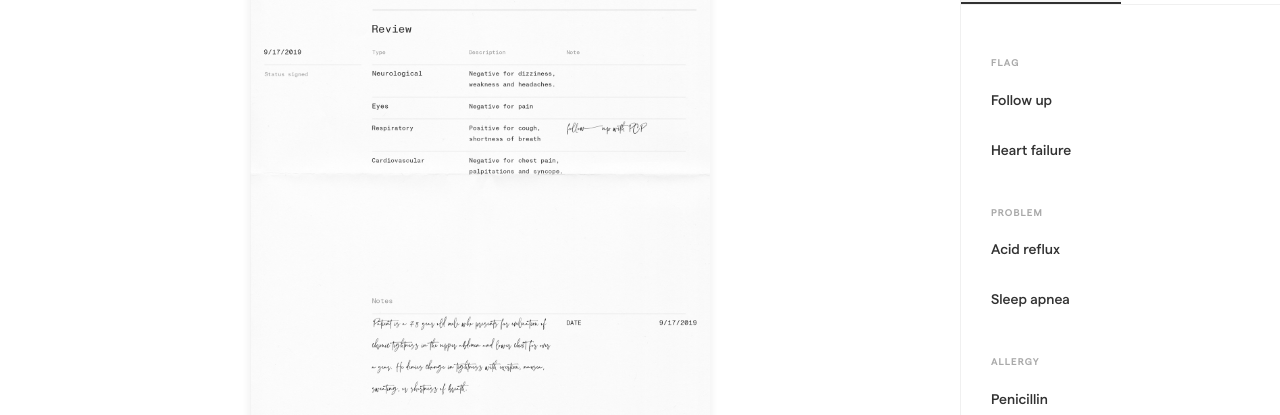
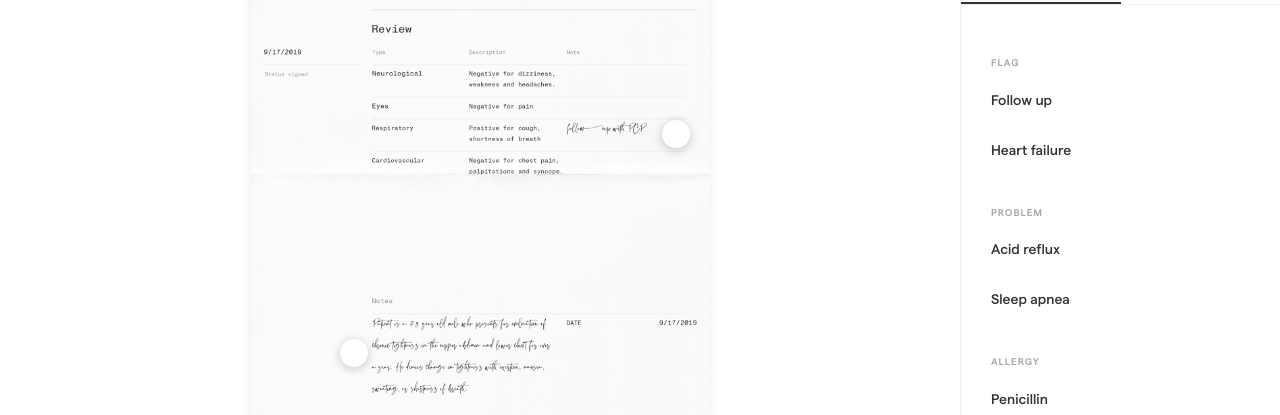
Before and after one commit to surbina/doc-explorer, a Next.js app: page / in a window 1280 px wide. Shown: the part 204-619 px from the top of the page. Built offline with nearby package versions, Linux system fonts and the light colour scheme; no server answers.

Commit message:
feat(app): add dots

```diff
--- a/src/DocumentReader/DocumentReader.tsx
+++ b/src/DocumentReader/DocumentReader.tsx
@@ -8,12 +8,27 @@ interface DocumentReaderProps {
   document: Document;
 }
 
-function DocumentReader({ document }: DocumentReaderProps) {
+function DocumentReader({
+  document: { pages, features },
+}: DocumentReaderProps) {
   return (
     <DocumentReaderWrapper>
-      {document.pages.map((page) => (
-        <Page key={page.id} page={page} />
-      ))}
+      {pages.map((page) => {
+        const featureIds = [
+          ...(page.medications || []),
+          ...(page.allergies || []),
+          ...(page.problems || []),
+          ...(page.flags || []),
+        ];
+
+        return (
+          <Page
+            key={page.id}
+            pageAssetUrl={page.pageAssetUrl}
+            features={featureIds.map((id) => features[id])}
+          />
+        );
+      })}
     </DocumentReaderWrapper>
   );
 }
--- /dev/null
+++ b/src/DocumentReader/FeatureIndicator.tsx
@@ -0,0 +1,33 @@
+import * as React from 'react';
+import { useDocumentState } from 'src/DocumentState';
+
+import { Dot } from './styled';
+
+interface FeatureIndicatorProps {
+  id: string;
+  top: number;
+  left: number;
+}
+
+function FeatureIndicator({ id, top, left }: FeatureIndicatorProps) {
+  const { selectedFeature, hoveredFeature } = useDocumentState();
+  const dotRef = React.useRef<HTMLInputElement>(null);
+
+  React.useEffect(() => {
+    if (id === selectedFeature) {
+      dotRef.current.scrollIntoView({ behavior: 'smooth' });
+    }
+  }, [id, selectedFeature, dotRef]);
+
+  return (
+    <Dot
+      top={top}
+      left={left}
+      isSelected={id === selectedFeature}
+      isHovered={id === hoveredFeature}
+      ref={dotRef}
+    />
+  );
+}
+
+export default FeatureIndicator;
--- a/src/DocumentReader/Page.tsx
+++ b/src/DocumentReader/Page.tsx
@@ -1,16 +1,26 @@
 import * as React from 'react';
-import { Page as PageType } from 'src/types';
+import { Feature } from 'src/types';
 
+import FeatureIndicator from './FeatureIndicator';
 import { PageWrapper, Image } from './styled';
 
 interface PageProps {
-  page: PageType;
+  pageAssetUrl: string;
+  features: Array<Feature>;
 }
 
-function Page({ page }: PageProps) {
+function Page({ pageAssetUrl, features }: PageProps) {
   return (
     <PageWrapper>
-      <Image src={page.pageAssetUrl} alt="" />
+      <Image src={pageAssetUrl} alt="" />
+      {features.map((feature) => (
+        <FeatureIndicator
+          key={feature.id}
+          id={feature.id}
+          top={feature.meta.top}
+          left={feature.meta.left}
+        />
+      ))}
     </PageWrapper>
   );
 }
--- a/src/DocumentReader/styled.ts
+++ b/src/DocumentReader/styled.ts
@@ -19,3 +19,52 @@ export const PageWrapper = styled.div`
 export const Image = styled.img`
   max-width: 100%;
 `;
+
+export const Dot = styled.span`
+  top: ${(props) => props.top}%;
+  left: ${(props) => props.left}%;
+
+  @keyframes pulse {
+    0% {
+      -moz-box-shadow: 0 0 0 0 rgba(16, 104, 212, 0.4);
+      box-shadow: 0 0 0 0 rgba(16, 104, 212, 0.4);
+    }
+    70% {
+      -moz-box-shadow: 0 0 0 10px rgba(16, 104, 212, 0);
+      box-shadow: 0 0 0 10px rgba(16, 104, 212, 0);
+    }
+    100% {
+      -moz-box-shadow: 0 0 0 0 rgba(16, 104, 212, 0);
+      box-shadow: 0 0 0 0 rgba(16, 104, 212, 0);
+    }
+  }
+
+  background-color: ${({ isSelected }) => (isSelected ? '#1068d4' : '#fff')};
+  position: absolute;
+  height: 2rem;
+  width: 2rem;
+  border: 2px solid #fff;
+  box-shadow: rgb(255, 255, 255) 0px 0px 0px 2px,
+    rgba(0, 0, 0, 0.18) 0px 2px 10px 3px;
+  border-radius: 50%;
+  display: block;
+  z-index: 1;
+  cursor: pointer;
+  transition: all 0.6s cubic-bezier(0.15, 0.9, 0.34, 0.95);
+
+  &:after {
+    border-radius: 50%;
+    content: '';
+    display: block;
+    position: absolute;
+    top: 50%;
+    left: 50%;
+    height: calc(100% + 4px);
+    width: calc(100% + 4px);
+    transform: translateX(-50%) translateY(-50%);
+    animation: pulse 2s infinite;
+    opacity: ${({ isHovered }) => (isHovered ? 1 : 0)};
+    visibility: ${({ isHovered }) => (isHovered ? 'visible' : 'hidden')};
+  }
+  ${({ isHovered }) => (isHovered ? 'transform: scale(1.3);' : '')}
+`;
--- a/src/DocumentState/reducer.ts
+++ b/src/DocumentState/reducer.ts
@@ -52,6 +52,13 @@ function reducer(
       };
     }
 
+    case DocumentStateActionTypes.HOVER_FEATURE: {
+      return {
+        ...state,
+        hoveredFeature: action.id,
+      };
+    }
+
     default:
       throw new Error('Invalid Document State Action');
   }
--- a/src/Sidebar/GroupItem.tsx
+++ b/src/Sidebar/GroupItem.tsx
@@ -26,7 +26,20 @@ function GroupItem({ feature, isActive, footerActionType }: GroupItemProps) {
   const dispatch = useDocumentDispatch();
 
   return (
-    <GroupItemWrapper isActive={isActive}>
+    <GroupItemWrapper
+      isActive={isActive}
+      onMouseEnter={() =>
+        dispatch({
+          type: DocumentStateActionTypes.HOVER_FEATURE,
+          id: feature.id,
+        })
+      }
+      onMouseLeave={() =>
+        dispatch({
+          type: DocumentStateActionTypes.HOVER_FEATURE,
+          id: null,
+        })
+      }>
       <GroupItemTitle
         onClick={() =>
           dispatch({
--- a/src/types.ts
+++ b/src/types.ts
@@ -55,6 +55,7 @@ export interface Document {
 
 export interface DocumentState {
   selectedFeature: string | null;
+  hoveredFeature: string | null;
   pendingReviewFeatures: Array<string>;
   completedFeatures: Array<string>;
 }
@@ -64,12 +65,13 @@ export enum DocumentStateActionTypes {
   CONFIRM_FEATURE = 'CONFIRM_FEATURE',
   UNCONFIRM_FEATURE = 'UNCONFIRM_FEATURE',
   REMOVE_FEATURE = 'REMOVE_FEATURE',
+  HOVER_FEATURE = 'HOVER_FEATURE',
 }
 
 export type DocumentStateAction =
   | {
       type: DocumentStateActionTypes.SELECT_FEATURE;
-      id: string;
+      id: string | null;
     }
   | {
       type: DocumentStateActionTypes.CONFIRM_FEATURE;
@@ -82,6 +84,10 @@ export type DocumentStateAction =
   | {
       type: DocumentStateActionTypes.REMOVE_FEATURE;
       id: string;
+    }
+  | {
+      type: DocumentStateActionTypes.HOVER_FEATURE;
+      id: string | null;
     };
 
 export type DocumentStateDispatch = (action: DocumentStateAction) => void;
```
